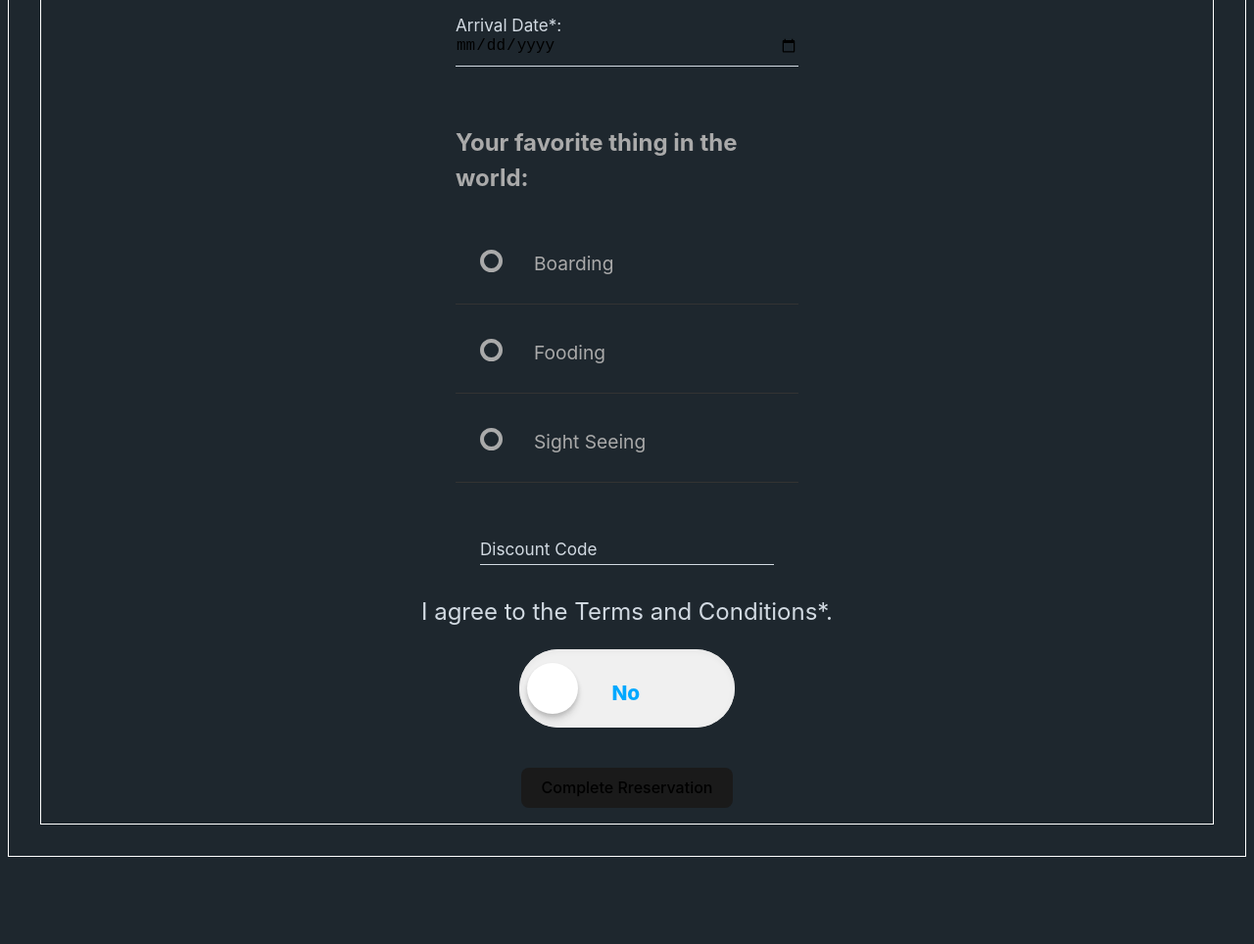
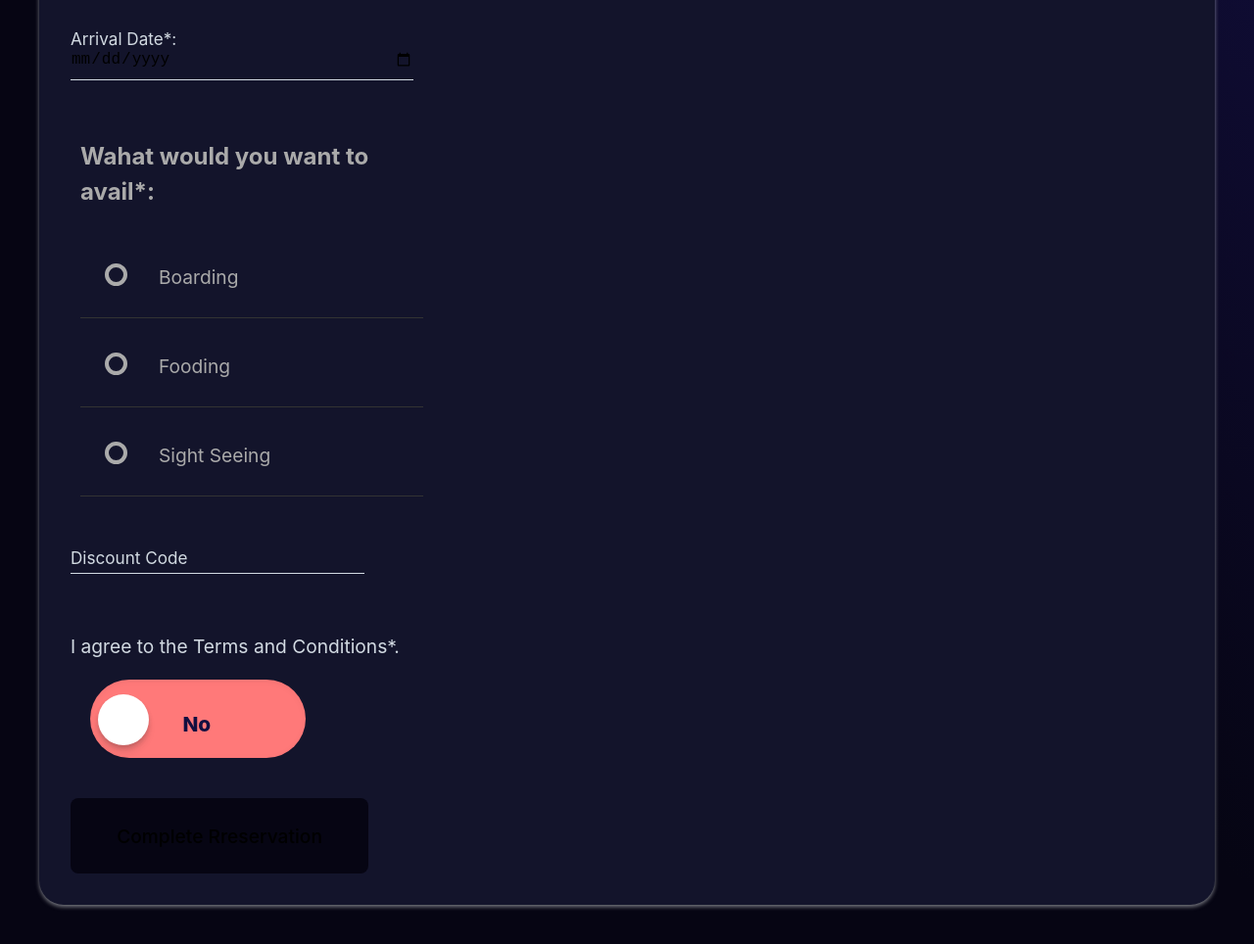
Before and after one commit to HuangLinBao/training_task1, a website built with Vite: page index.html in a window 1280 px wide. Shown: the part 418-1382 px from the top of the page at 98% size. Before the commit the page ends 1301 px from the top, so only its background shows below. Built offline with nearby package versions, Linux system fonts and the light colour scheme.

Commit message:
all done

```diff
--- a/main.js
+++ b/main.js
@@ -24,7 +24,7 @@ document.querySelector("#app").innerHTML = `
       <input type="date" id="fname" placeholder="MM/DD/YYYY">
     </div>
     <div class="container">
-      <h2>Your favorite thing in the world:</h2>
+      <h2>Wahat would you want to avail*:</h2>
         <ul>
           <li>
             <input type="radio" id="f-option" name="selector">
--- a/style.css
+++ b/style.css
@@ -5,7 +5,8 @@
 
   color-scheme: light dark;
   color: #d2dae2;
-  background-color: #1e272e;
+  /* background-color: #060513; */
+  background: linear-gradient(45deg, #060513 50%, #130f40 100%);
 
   font-synthesis: none;
   text-rendering: optimizeLegibility;
@@ -18,18 +19,19 @@
   max-width: 1280px;
   margin: 0 auto;
   padding: 2rem;
-  border: 1px solid white;
 }
 
 .form {
+  background-color: #13142b;
   max-width: 100%;
   position: relative;
   display: flex;
   flex-direction: column;
   justify-content: center;
-  align-items: center;
-  border: 1px solid white;
-  padding: 1rem;
+  align-items: flex-start;
+  border-radius: 25px;
+  box-shadow: 0 2px 4px rgba(236, 240, 241, 0.5);
+  padding: 2rem;
 }
 
 .field {
@@ -81,7 +83,7 @@ select {
   width: 100%;
   font-size: 1.15rem;
   padding: 0.675em 6em 0.675em 1em;
-  background-color: #222f3e;
+  background-color: #13142b;
   border: 1px solid transparent;
   border-bottom: 1px solid #00a8ff;
   border-radius: 0.25rem;
@@ -126,7 +128,7 @@ select {
 .container {
   display: block;
   position: relative;
-  margin: 5px auto;
+  margin: 5px;
   height: auto;
   width: 350px;
   padding: 5px;
@@ -222,7 +224,8 @@ input[type="radio"]:checked ~ label {
 
 /* Discount code Field */
 .discount {
-  margin-top: 35px;
+  margin-top: 30px;
+  margin-bottom: 30px;
 }
 
 /* Terms of service */
@@ -231,14 +234,14 @@ input[type="radio"]:checked ~ label {
   flex-direction: column;
 }
 .termsAndConditions .tLabel {
-  font-size: 1.5em;
+  font-size: 1.2em;
 }
 .btn-switch {
   width: 150px;
   font-size: 1.3em;
   position: relative;
   display: inline-block;
-  margin: 20px auto;
+  margin: 20px;
   padding: 35px;
   -webkit-user-select: none;
   -moz-user-select: none;
@@ -279,6 +282,7 @@ input[type="radio"]:checked ~ label {
 .btn-switch__radio_yes:checked ~ .btn-switch__label_no .btn-switch__txt {
   opacity: 0;
 }
+
 .btn-switch__label:before {
   content: "";
   position: absolute;
@@ -288,13 +292,15 @@ input[type="radio"]:checked ~ label {
   bottom: 0;
   left: 0;
   height: 80px;
-  background: #f0f0f0;
+  background: #ff7979;
+
+  /* background: linear-gradient(45deg, #060513 40%, #130f40 100%); */
   border-radius: 3em;
-  box-shadow: inset 0 0.0715em 0.3572em rgba(43, 43, 43, 0.05);
+  box-shadow: inset 0 0.0715em 0.3572em rgba(15, 14, 14, 0.05);
   transition: background 0.2s ease-in-out;
 }
 .btn-switch__radio_yes:checked ~ .btn-switch__label:before {
-  background: #6ad500;
+  background: #00a8ff;
 }
 .btn-switch__label_no:after {
   content: "";
@@ -320,6 +326,9 @@ input[type="radio"]:checked ~ label {
 .btn-switch__radio_yes:checked ~ .btn-switch__label_no:before {
   z-index: 1;
 }
+.btn-switch__radio_no:checked ~ .btn-switch__label_no {
+  color: #130f40;
+}
 .btn-switch__radio_yes:checked ~ .btn-switch__label_yes {
   color: #fff;
 }
@@ -327,12 +336,12 @@ input[type="radio"]:checked ~ label {
 
 button {
   border-radius: 8px;
-  border: 1px solid transparent;
-  padding: 0.6em 1.2em;
-  font-size: 1em;
+  border: 3px solid transparent;
+  padding: 1.2em 2.3em;
+  font-size: 1.2em;
   font-weight: 500;
   font-family: inherit;
-  background-color: #1a1a1a;
+  background-color: #060513;
   cursor: pointer;
   transition: border-color 0.25s;
 }
```
